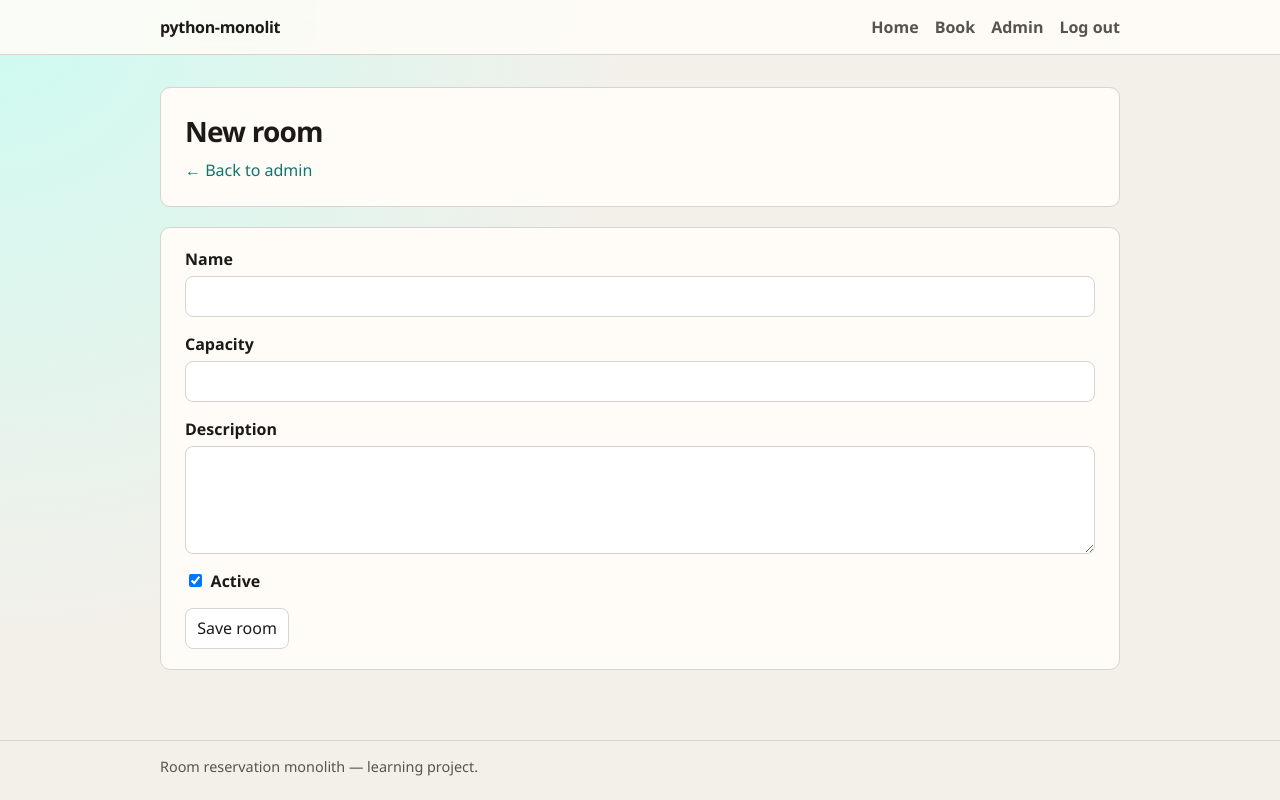
After one commit to mvtthxw/python-monolit, a Flask app: page /admin/rooms/new in a window 1280 px wide. The commit adds this page. Run offline with Flask 3, Linux system fonts and the light colour scheme; a user stored in the database is signed in; tables that the repository leaves empty hold one stand-in row (values such as "Sample post").

Commit message:
feat: add crud rooms for admin

```diff
--- a/app/blueprints/admin.py
+++ b/app/blueprints/admin.py
@@ -1,8 +1,11 @@
 """Admin panel routes."""
 
-from flask import Blueprint, render_template
+from flask import Blueprint, Response, abort, flash, redirect, render_template, url_for
+from sqlalchemy.exc import IntegrityError
 
 from app.decorators import admin_required
+from app.extensions import db
+from app.forms import RoomForm
 from app.models import Reservation, Room
 
 bp = Blueprint("admin", __name__, url_prefix="/admin")
@@ -19,3 +22,56 @@ def dashboard() -> str:
         rooms=rooms,
         reservations=reservations,
     )
+
+
+@bp.route("/rooms/new", methods=["GET", "POST"])
+@admin_required
+def room_create() -> str | Response:
+    """Create a new room."""
+    form = RoomForm()
+    if form.validate_on_submit():
+        room = Room(
+            name=form.name.data or "",
+            capacity=form.capacity.data or 1,
+            description=form.description.data or None,
+            is_active=bool(form.is_active.data),
+        )
+        db.session.add(room)
+        try:
+            db.session.commit()
+        except IntegrityError:
+            db.session.rollback()
+            flash("A room with that name already exists.", "error")
+        else:
+            flash(f"Room {room.name!r} created.", "success")
+            return redirect(url_for("admin.dashboard"))
+    return render_template("admin/room_form.html", form=form, title="New room")
+
+
+@bp.route("/rooms/<int:room_id>/edit", methods=["GET", "POST"])
+@admin_required
+def room_edit(room_id: int) -> str | Response:
+    """Edit an existing room."""
+    room = db.session.get(Room, room_id)
+    if room is None:
+        abort(404)
+
+    form = RoomForm(obj=room)
+    if form.validate_on_submit():
+        room.name = form.name.data or room.name
+        room.capacity = form.capacity.data or room.capacity
+        room.description = form.description.data or None
+        room.is_active = bool(form.is_active.data)
+        try:
+            db.session.commit()
+        except IntegrityError:
+            db.session.rollback()
+            flash("A room with that name already exists.", "error")
+        else:
+            flash(f"Room {room.name!r} updated.", "success")
+            return redirect(url_for("admin.dashboard"))
+    return render_template(
+        "admin/room_form.html",
+        form=form,
+        title=f"Edit {room.name}",
+    )
--- a/app/forms.py
+++ b/app/forms.py
@@ -1,8 +1,17 @@
 """WTForms used by public HTML pages."""
 
 from flask_wtf import FlaskForm
-from wtforms import DateTimeLocalField, PasswordField, SelectField, StringField, SubmitField
-from wtforms.validators import DataRequired, Email, Length
+from wtforms import (
+    BooleanField,
+    DateTimeLocalField,
+    IntegerField,
+    PasswordField,
+    SelectField,
+    StringField,
+    SubmitField,
+    TextAreaField,
+)
+from wtforms.validators import DataRequired, Email, Length, NumberRange, Optional
 
 
 class BookingForm(FlaskForm):
@@ -36,3 +45,16 @@ class LoginForm(FlaskForm):
     username = StringField("Username", validators=[DataRequired(), Length(max=80)])
     password = PasswordField("Password", validators=[DataRequired()])
     submit = SubmitField("Log in")
+
+
+class RoomForm(FlaskForm):
+    """Create or edit a meeting room."""
+
+    name = StringField("Name", validators=[DataRequired(), Length(max=120)])
+    capacity = IntegerField(
+        "Capacity",
+        validators=[DataRequired(), NumberRange(min=1, max=1000)],
+    )
+    description = TextAreaField("Description", validators=[Optional(), Length(max=2000)])
+    is_active = BooleanField("Active", default=True)
+    submit = SubmitField("Save room")
--- a/app/static/css/style.css
+++ b/app/static/css/style.css
@@ -211,13 +211,25 @@ a:hover {
 }
 
 .stack-form input,
-.stack-form select {
+.stack-form select,
+.stack-form textarea {
   font: inherit;
   padding: 0.55rem 0.7rem;
   border: 1px solid var(--line);
   border-radius: 8px;
   background: #fff;
   color: var(--ink);
+}
+
+.checkbox-row {
+  display: flex !important;
+  align-items: center;
+  gap: 0.5rem;
+  font-weight: 600;
+}
+
+.checkbox-row input {
+  width: auto;
 }
 
 .field-error {
--- /dev/null
+++ b/app/templates/admin/room_form.html
@@ -0,0 +1,41 @@
+{% extends "base.html" %}
+
+{% block title %}{{ title }} — Admin{% endblock %}
+
+{% block content %}
+  <section class="page-intro">
+    <h1>{{ title }}</h1>
+    <p><a href="{{ url_for('admin.dashboard') }}">← Back to admin</a></p>
+  </section>
+
+  <section class="panel">
+    <form method="post" class="stack-form" novalidate>
+      {{ form.hidden_tag() }}
+
+      <label>
+        {{ form.name.label }}
+        {{ form.name }}
+        {% for error in form.name.errors %}<span class="field-error">{{ error }}</span>{% endfor %}
+      </label>
+
+      <label>
+        {{ form.capacity.label }}
+        {{ form.capacity }}
+        {% for error in form.capacity.errors %}<span class="field-error">{{ error }}</span>{% endfor %}
+      </label>
+
+      <label>
+        {{ form.description.label }}
+        {{ form.description(rows=4) }}
+        {% for error in form.description.errors %}<span class="field-error">{{ error }}</span>{% endfor %}
+      </label>
+
+      <label class="checkbox-row">
+        {{ form.is_active() }}
+        {{ form.is_active.label.text }}
+      </label>
+
+      {{ form.submit(class_="button") }}
+    </form>
+  </section>
+{% endblock %}
```
Also changed, not shown: app/templates/admin/dashboard.html (+6 -2 lines).
